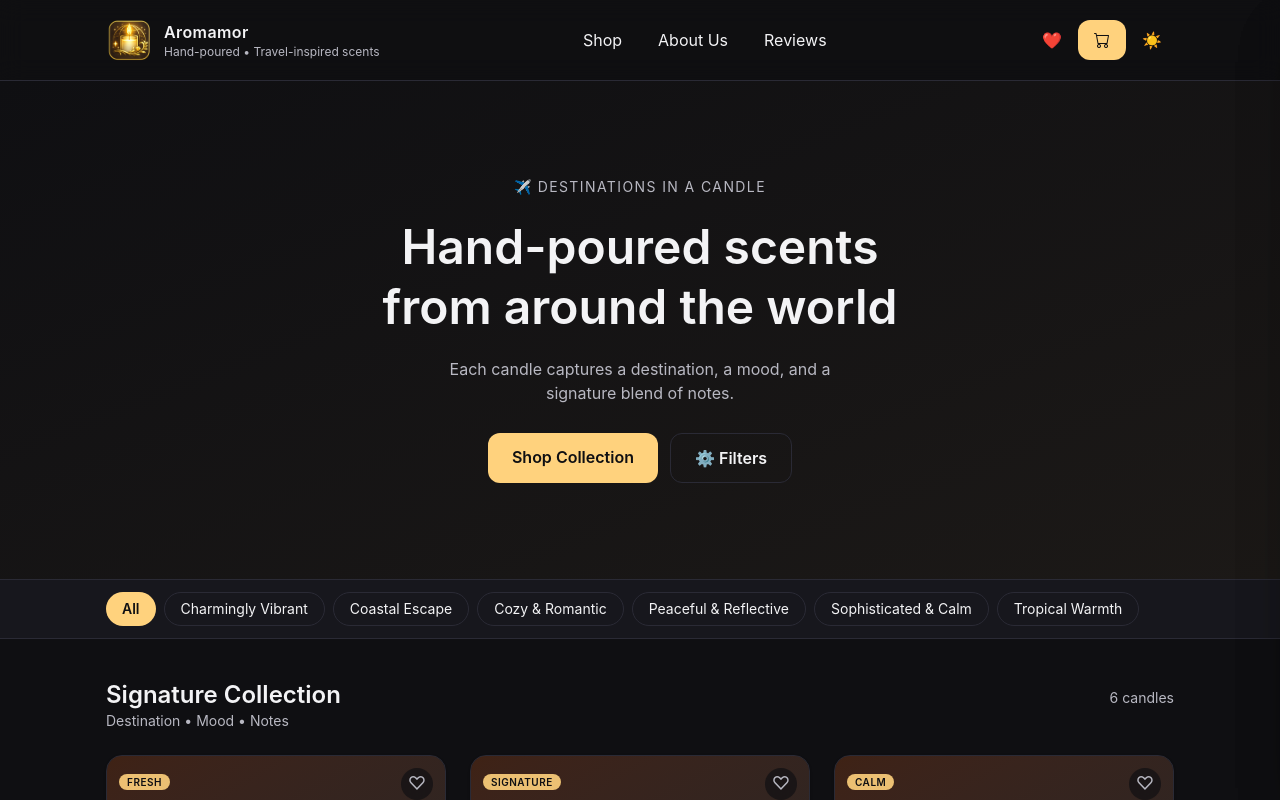
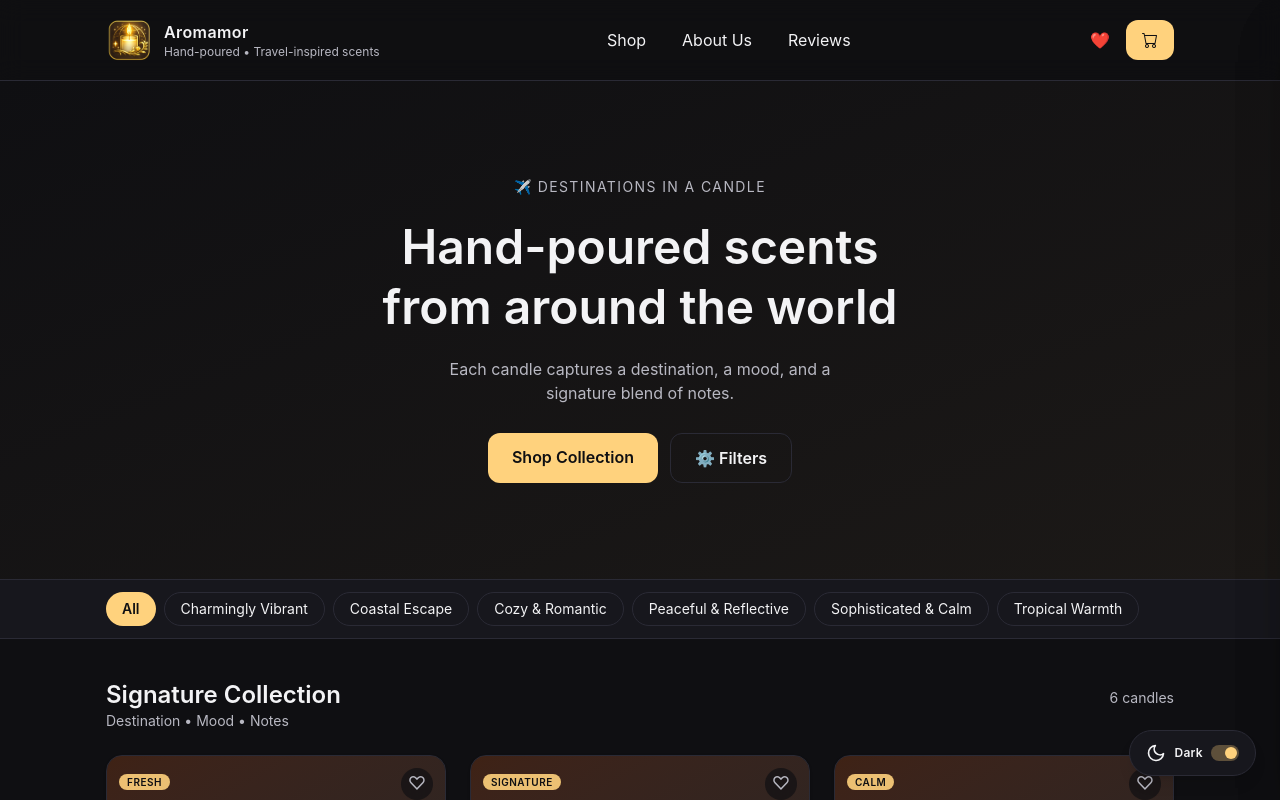
Before and after one commit to thangsauce/aromamor-candles, a React (Vite) app in the folder frontend/: page /#/ in a window 1280 px wide. Shown: the top 800 px of the page. Built offline with nearby package versions, Linux system fonts and the light colour scheme.

Commit message:
feat: add floating ThemeToggle button with SVG icons and pill indicator

```diff
--- a/frontend/src/App.tsx
+++ b/frontend/src/App.tsx
@@ -10,6 +10,7 @@ import CartDrawer from "./components/CartDrawer";
 import WishlistDrawer from "./components/WishlistDrawer";
 import Overlay from "./components/Overlay";
 import Toast from "./components/Toast";
+import ThemeToggle from "./components/ThemeToggle";
 import "./styles/globals.css";
 
 export default function App() {
@@ -28,6 +29,7 @@ export default function App() {
           <CartDrawer />
           <WishlistDrawer />
           <Toast />
+          <ThemeToggle />
         </StoreProvider>
       </HashRouter>
     </ThemeProvider>
--- a/frontend/src/components/Header.tsx
+++ b/frontend/src/components/Header.tsx
@@ -1,7 +1,6 @@
 import { useState } from "react";
 import { Link } from "react-router-dom";
 import { useStore } from "../store/StoreContext";
-import { useTheme } from "../store/ThemeContext";
 
 interface HeaderProps {
   subtitle?: string;
@@ -9,7 +8,6 @@ interface HeaderProps {
 
 export default function Header({ subtitle = "Hand-poured • Travel-inspired scents" }: HeaderProps) {
   const { totalQty, wishlist, setCartOpen, setWishlistOpen, hideToast } = useStore();
-  const { theme, toggle } = useTheme();
   const [mobileOpen, setMobileOpen] = useState(false);
 
   const openCart = () => { hideToast(); setCartOpen(true); setMobileOpen(false); };
@@ -71,16 +69,6 @@ export default function Header({ subtitle = "Hand-poured • Travel-inspired sce
             )}
           </button>
 
-          {/* Theme toggle */}
-          <button
-            className="px-3 py-2 rounded-lg text-brand-text dark:text-brand-text-dark hover:text-brand-accent dark:hover:text-brand-accent-dark transition"
-            onClick={toggle}
-            type="button"
-            aria-label="Toggle theme"
-          >
-            {theme === "dark" ? "☀️" : "🌙"}
-          </button>
-
           {/* Hamburger — mobile */}
           <button
             className="md:hidden flex flex-col justify-center gap-1.5 p-2 rounded-lg text-brand-text dark:text-brand-text-dark hover:bg-brand-line dark:hover:bg-brand-line-dark transition"
@@ -107,9 +95,6 @@ export default function Header({ subtitle = "Hand-poured • Travel-inspired sce
             ❤️ Wishlist
             {wishlist.length > 0 && <span className="text-xs bg-brand-accent dark:bg-brand-accent-dark text-white px-1.5 py-0.5 rounded-full">{wishlist.length}</span>}
           </button>
-          <button className="px-6 py-3 text-brand-text dark:text-brand-text-dark hover:bg-brand-line dark:hover:bg-brand-line-dark transition text-left" onClick={toggle} type="button">
-            {theme === "dark" ? "☀️ Light Mode" : "🌙 Dark Mode"}
-          </button>
         </div>
       )}
     </header>
--- /dev/null
+++ b/frontend/src/components/ThemeToggle.tsx
@@ -0,0 +1,70 @@
+import { useTheme } from "../store/ThemeContext";
+
+export default function ThemeToggle() {
+  const { theme, toggle } = useTheme();
+  const isDark = theme === "dark";
+
+  return (
+    <button
+      type="button"
+      onClick={toggle}
+      aria-label={isDark ? "Switch to light mode" : "Switch to dark mode"}
+      className="fixed bottom-6 right-6 z-50 group flex items-center gap-2 px-4 py-3 rounded-full shadow-lg border transition-all duration-300 select-none
+        bg-brand-card dark:bg-brand-card-dark
+        border-brand-line dark:border-brand-line-dark
+        text-brand-text dark:text-brand-text-dark
+        hover:shadow-xl hover:scale-105 active:scale-95"
+    >
+      {/* Icon container with rotation animation */}
+      <span
+        className="relative w-5 h-5 flex items-center justify-center transition-transform duration-500"
+        style={{ transform: isDark ? "rotate(0deg)" : "rotate(180deg)" }}
+      >
+        {/* Sun rays — visible in light mode */}
+        <svg
+          className={`absolute inset-0 w-5 h-5 transition-opacity duration-300 ${isDark ? "opacity-0" : "opacity-100"}`}
+          viewBox="0 0 24 24"
+          fill="none"
+          stroke="currentColor"
+          strokeWidth="2"
+          strokeLinecap="round"
+          strokeLinejoin="round"
+        >
+          <circle cx="12" cy="12" r="4" />
+          <line x1="12" y1="2" x2="12" y2="5" />
+          <line x1="12" y1="19" x2="12" y2="22" />
+          <line x1="2" y1="12" x2="5" y2="12" />
+          <line x1="19" y1="12" x2="22" y2="12" />
+          <line x1="4.22" y1="4.22" x2="6.34" y2="6.34" />
+          <line x1="17.66" y1="17.66" x2="19.78" y2="19.78" />
+          <line x1="4.22" y1="19.78" x2="6.34" y2="17.66" />
+          <line x1="17.66" y1="6.34" x2="19.78" y2="4.22" />
+        </svg>
+        {/* Moon — visible in dark mode */}
+        <svg
+          className={`absolute inset-0 w-5 h-5 transition-opacity duration-300 ${isDark ? "opacity-100" : "opacity-0"}`}
+          viewBox="0 0 24 24"
+          fill="none"
+          stroke="currentColor"
+          strokeWidth="2"
+          strokeLinecap="round"
+          strokeLinejoin="round"
+        >
+          <path d="M21 12.79A9 9 0 1 1 11.21 3 7 7 0 0 0 21 12.79z" />
+        </svg>
+      </span>
+
+      {/* Label */}
+      <span className="text-xs font-semibold tracking-wide">
+        {isDark ? "Dark" : "Light"}
+      </span>
+
+      {/* Animated pill indicator */}
+      <span className={`w-7 h-4 rounded-full flex items-center transition-colors duration-300 px-0.5 ${isDark ? "bg-brand-accent-dark/30" : "bg-brand-accent/20"}`}>
+        <span
+          className={`w-3 h-3 rounded-full transition-all duration-300 ${isDark ? "translate-x-3 bg-brand-accent-dark" : "translate-x-0 bg-brand-accent"}`}
+        />
+      </span>
+    </button>
+  );
+}
```
